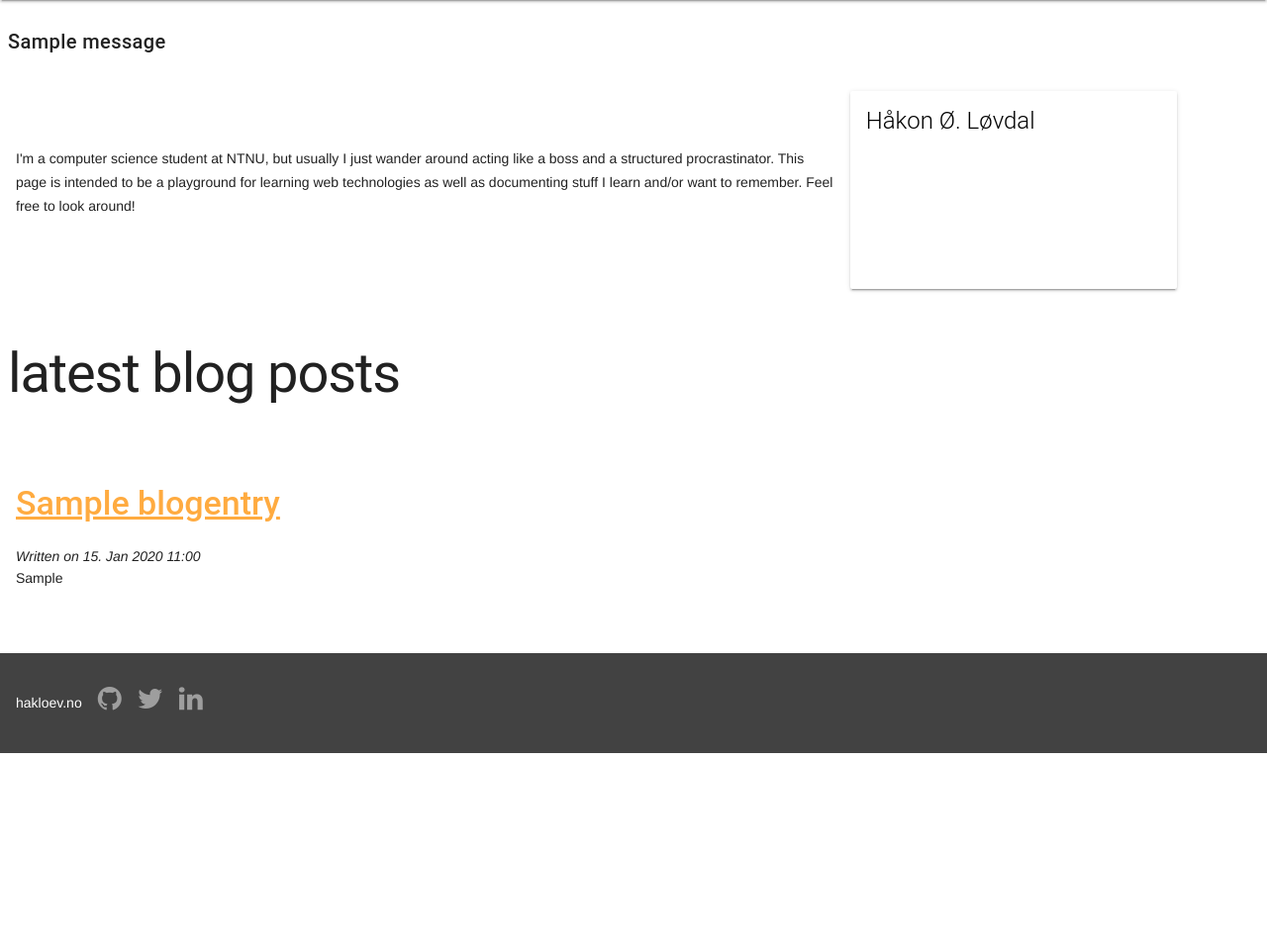
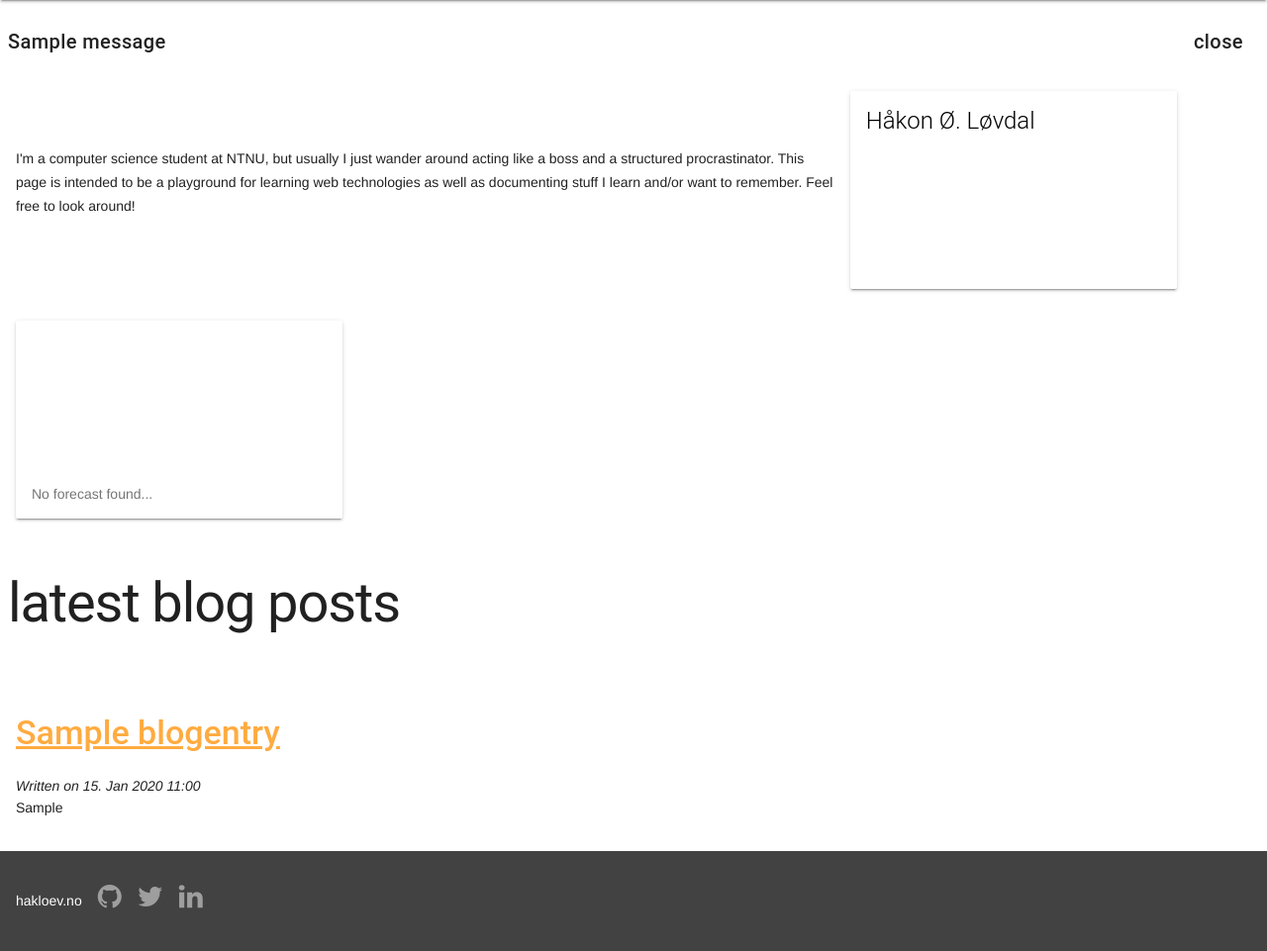
Before and after one commit to hakloev/hakloevno, a Django app: template hakloevno/templates/index.html in a window 1280 px wide. Shown: the part 64-1025 px from the top of the page at 99% size. Run offline with Django 3.2, Linux system fonts and the light colour scheme; the template is opened without the code that fills it: values that come from a table or form of the project are taken from there, others are empty; tables that the repository leaves empty hold one stand-in row (values such as "Sample post"); one stand-in notice (Sample message) is shown; parts of the project's set-up code (start-up, migrations or seed data) failed here and were passed over; some libraries are stand-ins or nearby versions.

Commit message:
Starts weather app and alert dismiss

```diff
--- a/hakloevno/templates/base.html
+++ b/hakloevno/templates/base.html
@@ -32,10 +32,10 @@
                 {% block message_block %}
                     {% if messages %}
                         {% for message in messages %}
-                            <section class="hn-border--color-{{ message.tags }} hn-text--centered" id="hn-border">
+                            <section class="hn-alert hn-border--color-{{ message.tags }} hn-text--centered" id="hn-border">
                                 <div class="mdl-grid">
                                     <div class="mdl-cell--12-col">
-                                        <h5>{{ message }}</h5>
+                                        <h5>{{ message }}<span style="float:right" class="hn-alert-dismiss">close</span></h5>
                                     </div>
                                 </div>
                             </section>
--- a/hakloevno/templates/index.html
+++ b/hakloevno/templates/index.html
@@ -17,7 +17,26 @@
             </div>
         </div>
     </section>
-    <section class="hn-border--color-grey hn-text--centered" id="hn-border">
+    <section class="hn-border--color-grey hn-section--padding-50-vertical" id="hn-front-widgets">
+        <div class="mdl-grid hn-section--max-width-85">
+            <div class="mdl-cell mdl-cell--4-col mdl-cell--12-col-tablet mdl-cell--12-col-phone">
+                <div class="hn-weather__card mdl-card mdl-shadow--2dp">
+                    <div class="mdl-card__title mdl-card--expand">
+                        <h4 class="" style="margin-bottom: 0; color:white;" id="">
+                            Trondheim
+                        </h4>
+                    </div>
+                    <div class="mdl-card__supporting-text" id="forecast-details">
+                        No forecast found...
+                    </div>
+                </div>
+            </div>
+            <div class="mdl-cell mdl-cell--8-col mdl-cell--12-col-tablet mdl-cell--12-col-phone mdl-cell--middle">
+                <p class="hn-text--centered" id="forecast"></p>
+            </div>
+        </div>
+    </section>
+    <section class="hn-border--color-black hn-text--centered" id="hn-border">
         <div class="mdl-grid">
             <div class="mdl-cell--12-col">
                 <h1>latest blog posts</h1>
@@ -54,11 +73,4 @@
             </div>
         </div>
     </section>
-    <section class="hn-border--color-grey hn-text--centered" id="hn-border">
-        <div class="mdl-grid">
-            <div class="mdl-cell--12-col">
-                <p id="weather"></p>
-            </div>
-        </div>
-    </section>
 {% endblock %}
```
Also changed, not shown: files/static/js/Alert.js (+52 -0 lines), files/static/js/Weather.js (+8 -1 lines), files/static/scss/main.scss (+48 -5 lines), files/static/img/lerkendal.jpg (added), files/static/img/tempekirke.jpg (added), files/static/img/trondheim.jpg (added).
